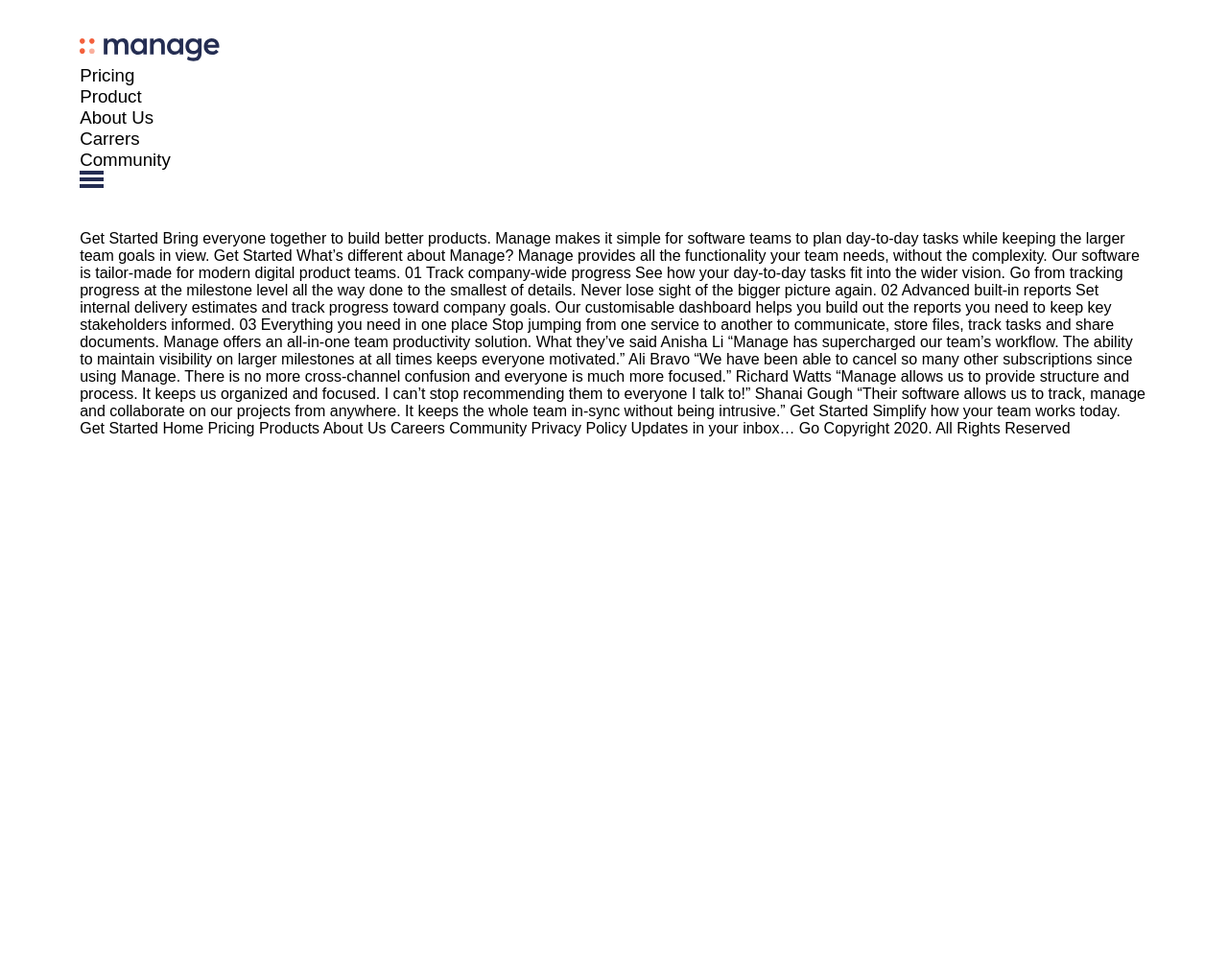
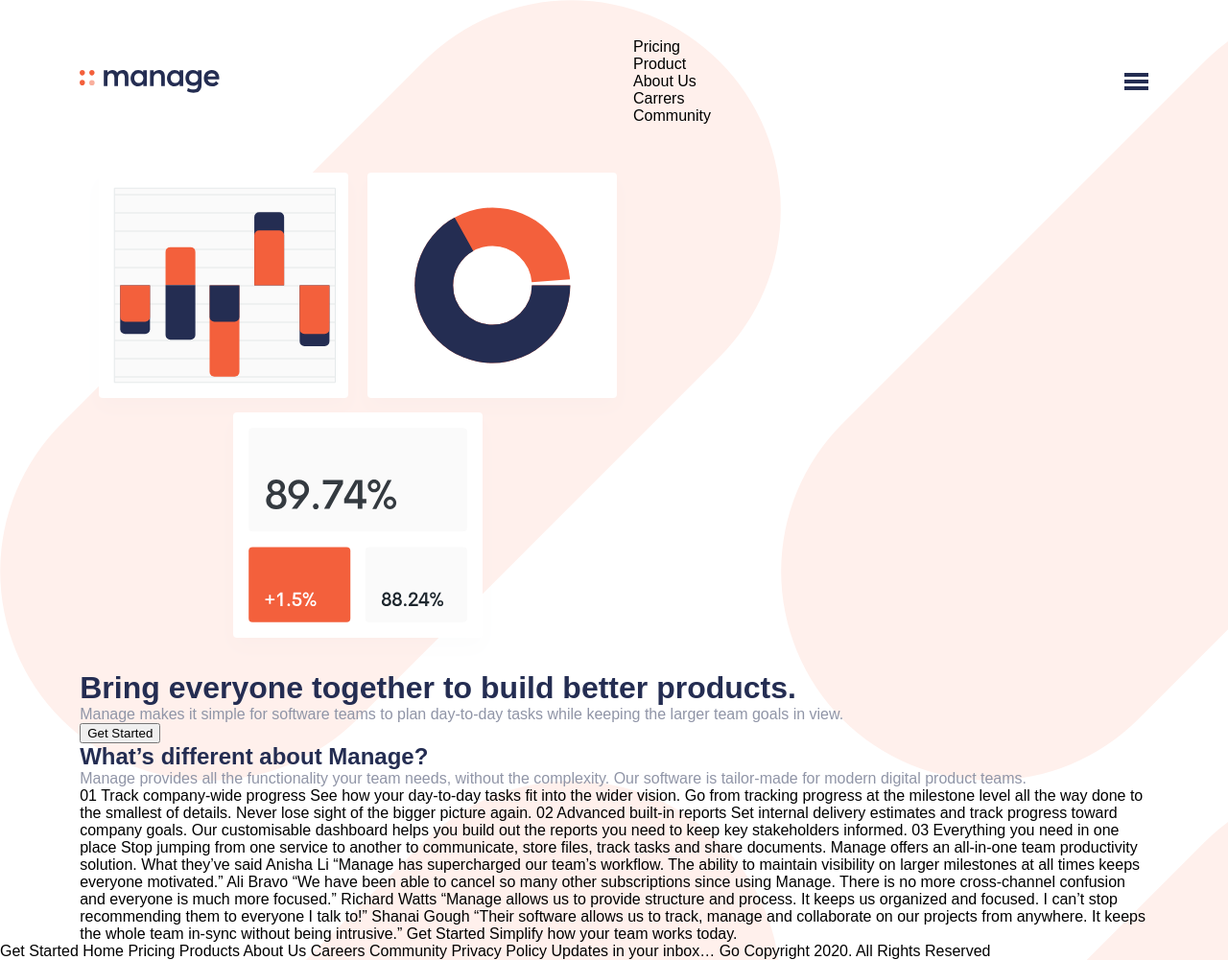
Before and after one commit to acjr1910/manage, a website built with webpack: page src/index.html in a window 1280 px wide. Shown: the whole page at 96% size. Before the commit the page ends 800 px from the top, so only its background shows below. Built offline with nearby package versions, Linux system fonts and the light colour scheme; a web font is replaced by a local one.

Commit message:
added grid

```diff
--- a/src/index.html
+++ b/src/index.html
@@ -10,32 +10,51 @@
       sizes="32x32"
       href="./images/favicon-32x32.png"
     />
-    <title>Frontend Mentor | Manage landing page</title>
+    <title>Manage Landing Page</title>
   </head>
-  <body>
+  <body id="grid-container" class="background">
     <header id="header" class="header">
-      <div>
-        <!-- Logo -->
-        <img src="./images/logo.svg" />
-      </div>
-      <div class="header__menu-items">
-        <h3>Pricing</h3>
-        <h3>Product</h3>
-        <h3>About Us</h3>
-        <h3>Carrers</h3>
-        <h3>Community</h3>
-      </div>
-      <div>
-        <!-- Menu Icon -->
-        <img src="./images/icon-hamburger.svg" />
-      </div>
+      <img src="./images/logo.svg" alt="Logo" />
+      <nav class="header__nav">
+        <ul class="header__nav-list">
+          <li class="header__nav-item">Pricing</li>
+          <li class="header__nav-item">Product</li>
+          <li class="header__nav-item">About Us</li>
+          <li class="header__nav-item">Carrers</li>
+          <li class="header__nav-item">Community</li>
+        </ul>
+      </nav>
+      <img src="./images/icon-hamburger.svg" alt="Menu" />
     </header>
     <main id="main">
-      Get Started Bring everyone together to build better products. Manage makes
-      it simple for software teams to plan day-to-day tasks while keeping the
-      larger team goals in view. Get Started What’s different about Manage?
-      Manage provides all the functionality your team needs, without the
-      complexity. Our software is tailor-made for modern digital product teams.
+      <div class="intro">
+        <div class="intro__image-container">
+          <img
+            src="./images/illustration-intro.svg"
+            alt="Intro Image with Graphs"
+          />
+        </div>
+        <div class="intro__text-container">
+          <h1>
+            Bring everyone together to build better products.
+          </h1>
+          <p>
+            Manage makes it simple for software teams to plan day-to-day tasks
+            while keeping the larger team goals in view.
+          </p>
+          <button>Get Started</button>
+        </div>
+      </div>
+
+      <h2>
+        What’s different about Manage?
+      </h2>
+      <p>
+        Manage provides all the functionality your team needs, without the
+        complexity. Our software is tailor-made for modern digital product
+        teams.
+      </p>
+
       01 Track company-wide progress See how your day-to-day tasks fit into the
       wider vision. Go from tracking progress at the milestone level all the way
       done to the smallest of details. Never lose sight of the bigger picture
@@ -54,11 +73,12 @@
       them to everyone I talk to!” Shanai Gough “Their software allows us to
       track, manage and collaborate on our projects from anywhere. It keeps the
       whole team in-sync without being intrusive.” Get Started Simplify how your
-      team works today. Get Started Home Pricing Products About Us Careers
-      Community Privacy Policy Updates in your inbox… Go Copyright 2020. All
-      Rights Reserved
+      team works today.
     </main>
-    <footer id="footer"></footer>
+    <footer id="footer">
+      Get Started Home Pricing Products About Us Careers Community Privacy
+      Policy Updates in your inbox… Go Copyright 2020. All Rights Reserved
+    </footer>
   </body>
   <script src="./js/index.js"></script>
 </html>
--- a/src/sass/base/_base.scss
+++ b/src/sass/base/_base.scss
@@ -38,5 +38,22 @@
 }
 
 body {
-  background: white;
+  background-color: white;
 }
+
+a {
+  color: inherit;
+  cursor: pointer;
+  text-decoration: none;
+}
+
+h1,
+h2 {
+  font-weight: 700;
+  color: $dark-blue;
+}
+
+p {
+  font-weight: 300;
+  color: $dark-grayish-blue;
+}
--- a/src/sass/index.scss
+++ b/src/sass/index.scss
@@ -1,8 +1,8 @@
+// Variables
+@import './variables/variables';
+
 // Base
 @import './base/_base.scss';
-
-// Variables
-@import './variables/variables';
 
 // Layout
 @import './layout/layout';
--- a/src/sass/layout/_layout.scss
+++ b/src/sass/layout/_layout.scss
@@ -1,6 +1,13 @@
-#header,
+#grid-container {
+  display: grid;
+  grid-template-columns: 6.5% repeat(4, 1fr) 6.5%;
+}
+
 #main,
+#header {
+  grid-column: 2 / 6;
+}
+
 #footer {
-  padding-right: 6.5%;
-  padding-left: 6.5%;
+  grid-column: 1 / -1;
 }
--- a/src/sass/modules/_modules.scss
+++ b/src/sass/modules/_modules.scss
@@ -1 +1,2 @@
 @import './header/header';
+@import './background/background';
--- /dev/null
+++ b/src/sass/modules/background/_background.scss
@@ -0,0 +1,3 @@
+#grid-container.background {
+  background-image: url('/images/bg-tablet-pattern.svg');
+}
--- a/src/sass/modules/header/_header.scss
+++ b/src/sass/modules/header/_header.scss
@@ -1,5 +1,15 @@
 .header {
+  min-width: 0;
+  display: flex;
+  justify-content: space-between;
+  align-items: center;
   padding-top: 40px;
   padding-bottom: 40px;
-  display: grid;
+
+  // Doesn't display navigation list until tablet view.
+  &__nav {
+    @media (max-width: 1024px) {
+      display: none;
+    }
+  }
 }
--- a/src/sass/variables/_variables.scss
+++ b/src/sass/variables/_variables.scss
@@ -1,4 +1,16 @@
 // Colors
+// ## Primary
+$bright-red: hsl(12, 88%, 59%);
+$dark-blue: hsl(228, 39%, 23%);
+// ## Secondary
+$dark-grayish-blue: hsl(227, 12%, 61%);
+$very-dark-blue: hsl(233, 12%, 13%);
+$very-pale-red: hsl(13, 100%, 96%);
+$very-light-gray: hsl(0, 0%, 98%);
 
-$bright-red: 'hsl(12, 88%, 59%)';
-$dark-blue: 'hsl(228, 39%, 23%)';
+// Font Weights
+// - Weights: 400, 500, 700
+
+// Screen Sizes
+$tablet: 768px;
+$desktop: 1024px;
```
Also changed, not shown: package.json (+5 -2 lines).
